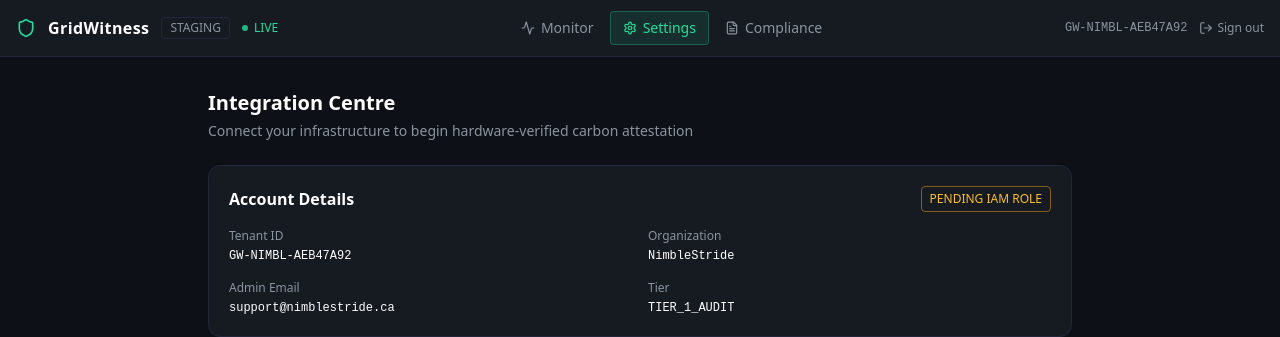
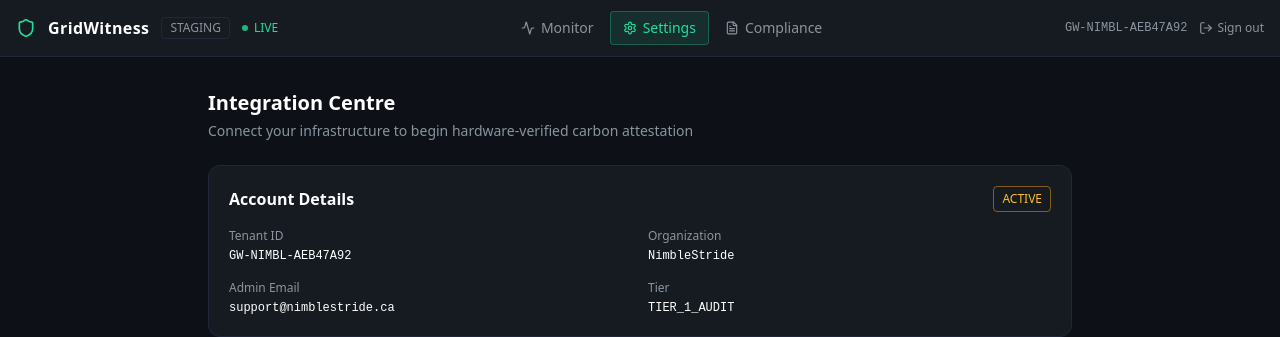
Before and after one commit to myshariff123/gridwitness-dashboard, a Next.js app: page /settings in a window 1280 px wide. Shown: the top 337 px of the page. Built offline with nearby package versions, Linux system fonts and the light colour scheme.

Commit message:
Update page.tsx

```diff
--- a/app/settings/page.tsx
+++ b/app/settings/page.tsx
@@ -7,7 +7,7 @@ import { CheckCircle, Clock, Copy, ExternalLink, Cloud, Server, AlertTriangle }
 const DEMO_TENANT = {
   tenant_id: 'GW-NIMBL-AEB47A92',
   organization_name: 'NimbleStride',
-  status: 'PENDING_IAM_ROLE',
+  status: 'ACTIVE',
   admin_email: 'support@nimblestride.ca',
   subscription_tier: 'TIER_1_AUDIT',
 }
```
